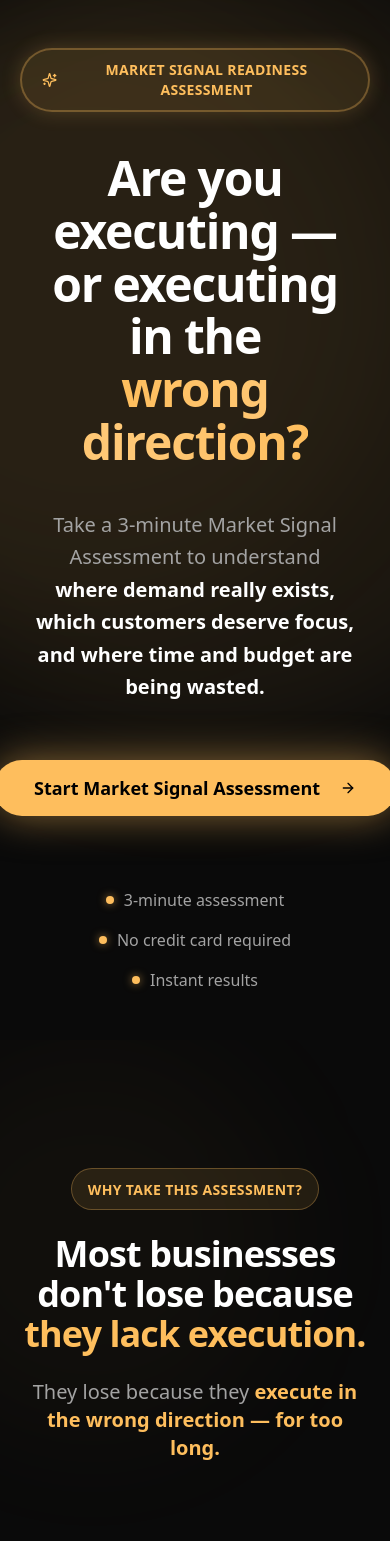
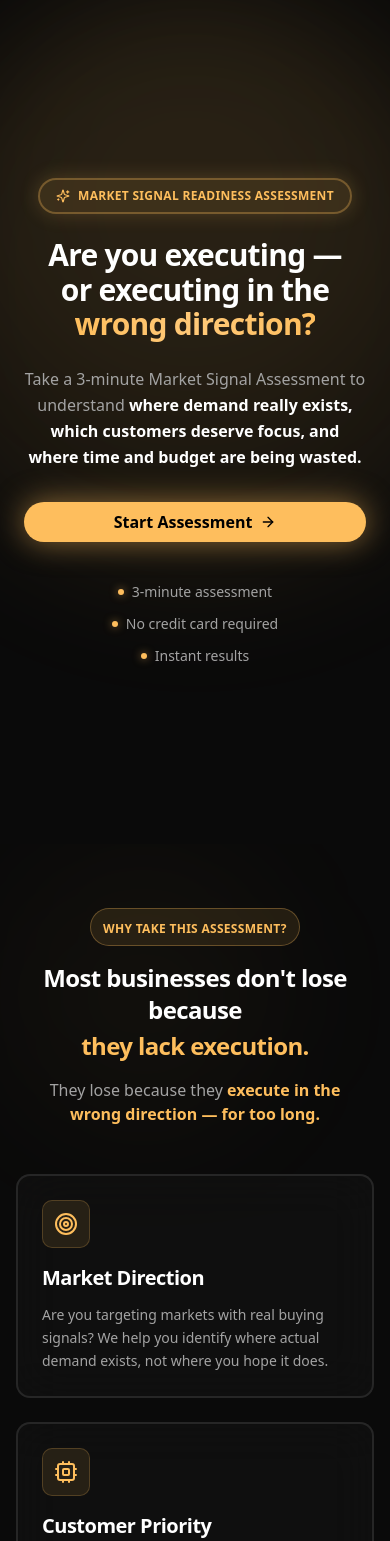
Before and after one commit to kizaloo2-sudo/origo-landingpage, a Next.js app: page / in a window 390 px wide. Shown: the top 1541 px of the page. Built offline with nearby package versions, Linux system fonts and the light colour scheme.

Commit message:
mobile_resposive_update_v1

```diff
--- a/components/landing/Hero.tsx
+++ b/components/landing/Hero.tsx
@@ -7,27 +7,27 @@ import { ArrowRight, Sparkles } from "lucide-react";
 
 export default function Hero() {
   return (
-    <SectionContainer className="min-h-screen flex items-center justify-center py-12 md:py-16 relative overflow-hidden">
+    <SectionContainer className="min-h-screen flex items-center justify-center py-16 px-4 sm:py-20 md:py-16 relative overflow-hidden">
       {/* Background Glow Effects */}
       <div className="absolute inset-0 pointer-events-none">
         {/* Center Glow */}
-        <div className="absolute top-1/3 left-1/2 -translate-x-1/2 -translate-y-1/2 w-[800px] h-[800px] bg-[#febe5d]/8 rounded-full blur-3xl" />
+        <div className="absolute top-1/3 left-1/2 -translate-x-1/2 -translate-y-1/2 w-[600px] sm:w-[800px] h-[600px] sm:h-[800px] bg-[#febe5d]/8 rounded-full blur-3xl" />
 
         {/* Top Right Accent */}
-        <div className="absolute top-0 right-0 w-[600px] h-[600px] bg-[#febe5d]/5 rounded-full blur-3xl" />
+        <div className="absolute top-0 right-0 w-[400px] sm:w-[600px] h-[400px] sm:h-[600px] bg-[#febe5d]/5 rounded-full blur-3xl" />
       </div>
 
       {/* Content - Centered */}
-      <div className="w-full max-w-5xl mx-auto text-center space-y-10 relative z-10 flex flex-col items-center">
+      <div className="w-full max-w-5xl mx-auto text-center space-y-6 sm:space-y-8 md:space-y-10 relative z-10 flex flex-col items-center">
         {/* Badge */}
         <motion.div
           initial={{ opacity: 0, scale: 0.9 }}
           animate={{ opacity: 1, scale: 1 }}
           transition={{ duration: 0.6, ease: [0.16, 1, 0.3, 1] }}
-          className="inline-flex items-center gap-2 px-5 py-2.5 bg-[#febe5d]/10 border-2 border-[#febe5d]/30 rounded-full shadow-[0_0_20px_rgba(254,190,93,0.2)]"
+          className="inline-flex items-center gap-2 px-4 py-2 sm:px-5 sm:py-2.5 bg-[#febe5d]/10 border-2 border-[#febe5d]/30 rounded-full shadow-[0_0_20px_rgba(254,190,93,0.2)]"
         >
-          <Sparkles className="w-4 h-4 text-[#febe5d]" />
-          <span className="text-sm font-semibold text-[#febe5d] uppercase tracking-wide">
+          <Sparkles className="w-3.5 h-3.5 sm:w-4 sm:h-4 text-[#febe5d] flex-shrink-0" />
+          <span className="text-xs sm:text-sm font-semibold text-[#febe5d] uppercase tracking-wide whitespace-nowrap">
             Market Signal Readiness Assessment
           </span>
         </motion.div>
@@ -37,7 +37,7 @@ export default function Hero() {
           initial={{ opacity: 0, y: 30 }}
           animate={{ opacity: 1, y: 0 }}
           transition={{ duration: 0.8, delay: 0.2, ease: [0.16, 1, 0.3, 1] }}
-          className="text-5xl md:text-6xl lg:text-7xl xl:text-8xl font-bold leading-[1.1] tracking-tight text-white px-4"
+          className="text-3xl sm:text-4xl md:text-5xl lg:text-6xl xl:text-7xl 2xl:text-8xl font-bold leading-[1.15] sm:leading-[1.1] tracking-tight text-white px-2 sm:px-4"
         >
           Are you executing —
           <br />
@@ -53,7 +53,7 @@ export default function Hero() {
           initial={{ opacity: 0, y: 30 }}
           animate={{ opacity: 1, y: 0 }}
           transition={{ duration: 0.8, delay: 0.4, ease: [0.16, 1, 0.3, 1] }}
-          className="text-xl md:text-2xl lg:text-3xl text-[#a3a3a3] max-w-4xl leading-relaxed px-4"
+          className="text-base sm:text-lg md:text-xl lg:text-2xl xl:text-3xl text-[#a3a3a3] max-w-4xl leading-relaxed px-2 sm:px-4"
         >
           Take a 3-minute Market Signal Assessment to understand{" "}
           <span className="text-white font-bold">
@@ -66,16 +66,18 @@ export default function Hero() {
           initial={{ opacity: 0, y: 30 }}
           animate={{ opacity: 1, y: 0 }}
           transition={{ duration: 0.8, delay: 0.6, ease: [0.16, 1, 0.3, 1] }}
-          className="pt-4 w-full flex justify-center"
+          className="pt-2 sm:pt-4 w-full flex justify-center px-2 sm:px-4"
         >
           <Button
             variant="default"
             size="lg"
             onClick={() => (window.location.href = "/assessment")}
-            className="rounded-full text-lg md:text-xl px-10 py-7 font-bold bg-[#febe5d] hover:bg-[#ffc978] text-black shadow-[0_0_40px_rgba(254,190,93,0.5)] hover:shadow-[0_0_60px_rgba(254,190,93,0.7)] transition-all duration-300"
+            className="rounded-full text-base sm:text-lg md:text-xl px-6 sm:px-8 md:px-10 py-5 sm:py-6 md:py-7 font-bold bg-[#febe5d] hover:bg-[#ffc978] text-black shadow-[0_0_30px_rgba(254,190,93,0.5)] hover:shadow-[0_0_50px_rgba(254,190,93,0.7)] transition-all duration-300 w-full sm:w-auto max-w-md"
           >
-            Start Market Signal Assessment
-            <ArrowRight className="ml-3 w-6 h-6" />
+            <span className="flex items-center justify-center gap-2 sm:gap-3">
+              <span>Start Assessment</span>
+              <ArrowRight className="w-5 h-5 sm:w-6 sm:h-6 flex-shrink-0" />
+            </span>
           </Button>
         </motion.div>
 
@@ -84,21 +86,21 @@ export default function Hero() {
           initial={{ opacity: 0 }}
           animate={{ opacity: 1 }}
           transition={{ duration: 0.8, delay: 0.8 }}
-          className="pt-8 flex flex-col md:flex-row items-center justify-center gap-4 md:gap-8 text-base text-[#a3a3a3]"
+          className="pt-4 sm:pt-6 md:pt-8 flex flex-col sm:flex-row items-center justify-center gap-3 sm:gap-4 md:gap-8 text-sm sm:text-base text-[#a3a3a3] px-2"
         >
-          <div className="flex items-center gap-2.5">
-            <div className="w-2 h-2 rounded-full bg-[#febe5d] shadow-[0_0_8px_rgba(254,190,93,0.6)]" />
-            <span>3-minute assessment</span>
+          <div className="flex items-center gap-2 sm:gap-2.5">
+            <div className="w-1.5 h-1.5 sm:w-2 sm:h-2 rounded-full bg-[#febe5d] shadow-[0_0_8px_rgba(254,190,93,0.6)] flex-shrink-0" />
+            <span className="whitespace-nowrap">3-minute assessment</span>
           </div>
-          <div className="hidden md:block w-px h-4 bg-white/20" />
-          <div className="flex items-center gap-2.5">
-            <div className="w-2 h-2 rounded-full bg-[#febe5d] shadow-[0_0_8px_rgba(254,190,93,0.6)]" />
-            <span>No credit card required</span>
+          <div className="hidden sm:block w-px h-4 bg-white/20" />
+          <div className="flex items-center gap-2 sm:gap-2.5">
+            <div className="w-1.5 h-1.5 sm:w-2 sm:h-2 rounded-full bg-[#febe5d] shadow-[0_0_8px_rgba(254,190,93,0.6)] flex-shrink-0" />
+            <span className="whitespace-nowrap">No credit card required</span>
           </div>
-          <div className="hidden md:block w-px h-4 bg-white/20" />
-          <div className="flex items-center gap-2.5">
-            <div className="w-2 h-2 rounded-full bg-[#febe5d] shadow-[0_0_8px_rgba(254,190,93,0.6)]" />
-            <span>Instant results</span>
+          <div className="hidden sm:block w-px h-4 bg-white/20" />
+          <div className="flex items-center gap-2 sm:gap-2.5">
+            <div className="w-1.5 h-1.5 sm:w-2 sm:h-2 rounded-full bg-[#febe5d] shadow-[0_0_8px_rgba(254,190,93,0.6)] flex-shrink-0" />
+            <span className="whitespace-nowrap">Instant results</span>
           </div>
         </motion.div>
       </div>
--- a/components/landing/ValueProps.tsx
+++ b/components/landing/ValueProps.tsx
@@ -16,7 +16,7 @@ function ValuePropCard({ icon: Icon, title, description, index }: ValuePropCardP
     <motion.div
       initial={{ opacity: 0, y: 30 }}
       whileInView={{ opacity: 1, y: 0 }}
-      viewport={{ once: true, margin: "-100px" }}
+      viewport={{ once: true, margin: "-50px" }}
       transition={{
         duration: 0.8,
         delay: index * 0.2,
@@ -25,22 +25,22 @@ function ValuePropCard({ icon: Icon, title, description, index }: ValuePropCardP
       className="group relative h-full"
     >
       {/* Hover Glow Background */}
-      <div className="absolute inset-0 bg-[#febe5d]/0 group-hover:bg-[#febe5d]/5 rounded-2xl blur-xl transition-all duration-500 -z-10" />
+      <div className="absolute inset-0 bg-[#febe5d]/0 group-hover:bg-[#febe5d]/5 rounded-xl sm:rounded-2xl blur-xl transition-all duration-500 -z-10" />
 
       {/* Card Container */}
-      <div className="h-full bg-[#111111]/80 backdrop-blur-xl border-2 border-white/10 rounded-2xl p-8 md:p-10 transition-all duration-300 group-hover:border-[#febe5d] group-hover:shadow-[0_0_30px_rgba(254,190,93,0.2)] group-hover:-translate-y-2">
+      <div className="h-full bg-[#111111]/80 backdrop-blur-xl border-2 border-white/10 rounded-xl sm:rounded-2xl p-6 sm:p-8 md:p-10 transition-all duration-300 group-hover:border-[#febe5d] group-hover:shadow-[0_0_30px_rgba(254,190,93,0.2)] group-hover:-translate-y-1 sm:group-hover:-translate-y-2">
         {/* Icon Container */}
-        <div className="mb-6">
-          <div className="w-16 h-16 rounded-xl bg-[#febe5d]/10 border border-[#febe5d]/20 flex items-center justify-center group-hover:bg-[#febe5d]/20 group-hover:border-[#febe5d]/40 transition-all duration-300">
-            <Icon className="w-8 h-8 text-[#febe5d]" strokeWidth={2} />
+        <div className="mb-4 sm:mb-6">
+          <div className="w-12 h-12 sm:w-14 sm:h-14 md:w-16 md:h-16 rounded-lg sm:rounded-xl bg-[#febe5d]/10 border border-[#febe5d]/20 flex items-center justify-center group-hover:bg-[#febe5d]/20 group-hover:border-[#febe5d]/40 transition-all duration-300">
+            <Icon className="w-6 h-6 sm:w-7 sm:h-7 md:w-8 md:h-8 text-[#febe5d]" strokeWidth={2} />
           </div>
         </div>
 
         {/* Content */}
-        <h3 className="text-2xl md:text-3xl font-bold text-white mb-4 tracking-tight group-hover:text-[#febe5d] transition-colors duration-300">
+        <h3 className="text-xl sm:text-2xl md:text-3xl font-bold text-white mb-3 sm:mb-4 tracking-tight group-hover:text-[#febe5d] transition-colors duration-300">
           {title}
         </h3>
-        <p className="text-base md:text-lg text-[#a3a3a3] leading-relaxed">
+        <p className="text-sm sm:text-base md:text-lg text-[#a3a3a3] leading-relaxed">
           {description}
         </p>
 
@@ -74,10 +74,10 @@ export default function ValueProps() {
   ];
 
   return (
-    <SectionContainer className="py-32 md:py-40 relative">
+    <SectionContainer className="py-16 sm:py-24 md:py-32 lg:py-40 relative px-4 sm:px-6">
       {/* Background Decoration */}
       <div className="absolute inset-0 pointer-events-none overflow-hidden">
-        <div className="absolute top-0 right-1/4 w-[400px] h-[400px] bg-[#febe5d]/3 rounded-full blur-3xl" />
+        <div className="absolute top-0 right-1/4 w-[300px] sm:w-[400px] h-[300px] sm:h-[400px] bg-[#febe5d]/3 rounded-full blur-3xl" />
       </div>
 
       {/* Section Header */}
@@ -86,36 +86,37 @@ export default function ValueProps() {
         whileInView={{ opacity: 1, y: 0 }}
         viewport={{ once: true }}
         transition={{ duration: 0.6 }}
-        className="text-center mb-20 md:mb-24 relative z-10"
+        className="text-center mb-12 sm:mb-16 md:mb-20 lg:mb-24 relative z-10"
       >
         <motion.div
           initial={{ opacity: 0, scale: 0.9 }}
           whileInView={{ opacity: 1, scale: 1 }}
           viewport={{ once: true }}
           transition={{ duration: 0.6, delay: 0.2 }}
-          className="inline-block mb-6"
+          className="inline-block mb-4 sm:mb-6"
         >
-          <div className="px-4 py-2 bg-[#febe5d]/10 border border-[#febe5d]/30 rounded-full">
-            <span className="text-sm font-semibold text-[#febe5d] uppercase tracking-wide">
+          <div className="px-3 sm:px-4 py-1.5 sm:py-2 bg-[#febe5d]/10 border border-[#febe5d]/30 rounded-full">
+            <span className="text-xs sm:text-sm font-semibold text-[#febe5d] uppercase tracking-wide">
               Why Take This Assessment?
             </span>
           </div>
         </motion.div>
 
-        <h2 className="text-4xl md:text-5xl lg:text-6xl font-bold text-white mb-6 tracking-tight">
+        <h2 className="text-2xl sm:text-3xl md:text-4xl lg:text-5xl xl:text-6xl font-bold text-white mb-4 sm:mb-6 tracking-tight px-2">
           Most businesses don't lose because
-          <br />
+          <br className="hidden sm:block" />
+          <span className="sm:inline block mt-1 sm:mt-0"> </span>
           <span className="text-[#febe5d]">they lack execution.</span>
         </h2>
 
-        <p className="text-xl md:text-2xl text-[#a3a3a3] max-w-3xl mx-auto">
+        <p className="text-base sm:text-lg md:text-xl lg:text-2xl text-[#a3a3a3] max-w-3xl mx-auto px-2">
           They lose because they{" "}
           <span className="text-[#febe5d] font-bold">execute in the wrong direction — for too long.</span>
         </p>
       </motion.div>
 
       {/* 3-Column Grid */}
-      <div className="grid grid-cols-1 md:grid-cols-3 gap-8 md:gap-10 relative z-10">
+      <div className="grid grid-cols-1 md:grid-cols-3 gap-6 sm:gap-8 md:gap-10 relative z-10">
         {valueProps.map((prop, index) => (
           <ValuePropCard
             key={index}
--- a/components/ui/SectionContainer.tsx
+++ b/components/ui/SectionContainer.tsx
@@ -12,7 +12,7 @@ export default function SectionContainer({
   return (
     <section
       className={cn(
-        "w-full px-5 py-10 md:px-10 md:py-20 max-w-7xl mx-auto",
+        "w-full px-4 py-8 sm:px-6 sm:py-12 md:px-8 md:py-16 lg:px-10 lg:py-20 max-w-7xl mx-auto",
         className
       )}
     >
```
Also changed, not shown: components/landing/CTASection.tsx (+20 -18 lines), components/landing/Credibility.tsx (+30 -30 lines), components/landing/HowItWorks.tsx (+35 -35 lines), 1 other file (tests, documents, lock files or other folders).
